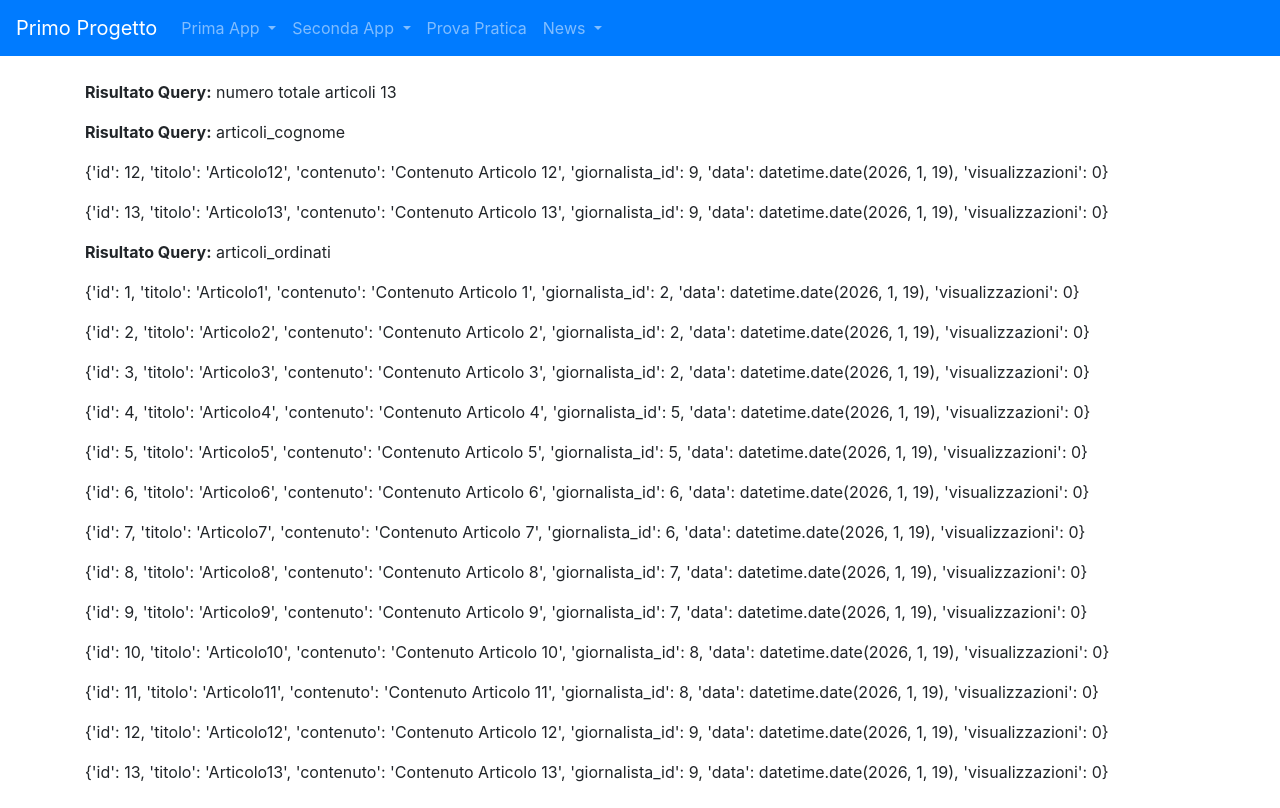
After one commit to IlMorgoz/primo_progetto, a Django app: page /news/query_base in a window 1280 px wide. The commit adds this page. Run offline with Django 5.2, Linux system fonts and the light colour scheme; data comes from the database, SQL or seed files in the repository.

Commit message:
commit generico

```diff
--- /dev/null
+++ b/news/templates/news/query.html
@@ -0,0 +1,15 @@
+{% extends 'base.html' %}
+{%block title%}
+Esempio di query
+{%endblock title%}
+{%block content%}
+    {% for foo in risultati_no_ciclo.values %}
+        <p><strong>Risultato Query:</strong> {{foo.0}} {{foo.1}}</p>
+    {% endfor %}
+    {% for foo in risultati_ciclo.values %}
+        <p><strong>Risultato Query:</strong> {{foo.0}}
+        {% for foo2 in foo.1.values %}
+            <p>{{foo2}}</p>
+        {% endfor %}
+    {% endfor %}
+{%endblock content%}
--- a/news/urls.py
+++ b/news/urls.py
@@ -1,5 +1,6 @@
 from django.urls import path
-from .views import home, articoloDetailView, listaArticoli
+from .views import home, articoloDetailView, listaArticoli, queryBase
+
 app_name = 'news'
 urlpatterns = [
     path("", home, name="home"),
@@ -7,4 +8,5 @@ urlpatterns = [
     path("/lista_articoli", listaArticoli, name="lista_articoli"),
 
     path("/lista_articoli/<int:pk>", listaArticoli, name="lista_articoli"),
+    path("/query_base",queryBase, name="query_base"),
 ]
--- a/news/views.py
+++ b/news/views.py
@@ -1,3 +1,4 @@
+import datetime
 from django.shortcuts import render, get_object_or_404
 from.models import Articolo, Giornalista
 # Create your views here.
@@ -43,3 +44,67 @@ def listaArticoli(request, pk=None):
     context = {'articoli': articoli,
                'valore_default': valore_default,}
     return render(request,'lista_articoli.html', context)
+
+def queryBase (request):
+    #1. Tutti gli articoli scritti da giornalisti di un certo cognome:
+    articoli_cognome = Articolo.objects.filter(giornalista__cognome='Pitony')
+    #2. Totale
+    numero_totale_articoli = Articolo.objects.count()
+    #3.Contare il numero di articoli scritti da un giornalista specifico:
+    giornalista_1 = Giornalista.objects.get( id = 2 )
+    numero_articoli_giornalista_1 = Articolo.objects.filter(giornalista=giornalista_1).count()
+    #4.Ordinare gli articoli per numero di visualizzazioni in ordine decrescente:
+    articoli_ordinati = Articolo.objects.order_by('-visualizzazioni')
+    #5.tutti gli articoli che non hanno visualizzazioni:
+    articoli_senza_visualizzazioni = Articolo.objects.filter(visualizzazioni=0)
+    #6.articolo più visualizzato
+    articolo_piu_visualizzato = Articolo.objects.order_by('-visualizzazioni').first()
+    #7.Tutti i giornalisti nati dopo una certa data:
+    giornalisti_data = Giornalista.objects.filter(anno_di_nascita__gt = datetime.date(1990, 1, 1))
+    #8.tutti gli articoli pubblicati in una data specifica:
+    articoli_del_giorno = Articolo.objects.filter(data=datetime.date(2023, 1, 1))
+    #9.tutti gli articoli pubblicati in un intervallo di date
+    articoli_periodo = Articolo.objects.filter(data__range=(datetime.date(2023, 1, 1), datetime.date(2023, 12, 31)))
+    #10.gli articoli scritti da giornalisti nati prima del 1980:
+    giornalisti_nati = Giornalista.objects.filter(anno_di_nascita__lt=datetime.date (1980, 1, 1))
+    articoli_giornalisti = Articolo.objects.filter(giornalista__in=giornalisti_nati)
+    # 11.il giornalista più giovane:
+    giornalista_giovane= Giornalista.objects.order_by('anno_di_nascita').first()
+    # 12.il giornalista più anziano:
+    giornalista_anziano=Giornalista.objects.order_by('-anno_di_nascita').first()
+    # 13. gli ultimi 5 articoli pubblicati:
+    ultimi=Articolo.objects.order_by('-data')[:5]
+    # 14. tutti gli articoli con un certo numero minimo di visualizzazioni:
+    articoli_minime_visualizzazioni=Articolo.objects.filter(visualizzazioni__gte=100)
+    # 15. tutti gli articoli che contengono una certa parola nel titolo:
+    articoli_parola=Articolo.objects.filter(titolo__icontains='importante')
+    # Creare il dizionario context
+    context = {'risultati_no_ciclo':
+                   {
+                    'numero totale articoli': ('numero totale articoli',numero_totale_articoli),
+                    },
+               'risultati_ciclo':
+                   {
+                       'articoli_cognome': ("articoli_cognome", articoli_cognome),
+                    'articoli_ordinati': ('articoli_ordinati', articoli_ordinati),
+                    }
+    }
+    return render(request, 'news/query.html', context)
+
+
+# {'articoli_cognome': ("articoli_cognome", articoli_cognome),
+#                     'numero totale articoli': ('numero totale articoli', numero_totale_articoli),
+#                     'numero_articoli_giornalista_1': numero_articoli_giornalista_1,
+#                     'articoli_ordinati': ('articoli_ordinati', articoli_ordinati),
+#                     'articoli_senza_visualizzazioni': articoli_senza_visualizzazioni,
+#                     'articolo_piu_visualizzato': articolo_piu_visualizzato,
+#                     'giornalisti_nati': giornalisti_nati,
+#                     'giornalista_giovane': giornalista_giovane,
+#                     'giornalista_anziano': giornalista_anziano,
+#                     'giornalisti_data': giornalisti_data,
+#                     'articoli_del_giorno': articoli_del_giorno,
+#                     'articoli_periodo': articoli_periodo,
+#                     'articoli_giornalisti': articoli_giornalisti,
+#                     'ultimi': ultimi,
+#                     'articoli_minime_visualizzazioni': articoli_minime_visualizzazioni,
+#                     'articoli_parola': articoli_parola, }
--- a/templates/base.html
+++ b/templates/base.html
@@ -58,6 +58,7 @@
                         <ul style="list-style-type: none;">
                             <li><a href="{% url 'news:home'%}">Homepage</a></li>
                             <li><a href="{% url 'news:lista_articoli' 1%}">Read More</a></li> <!--1 è un numero a caso, future implementazioni di funzionalità necessarie-->
+                            <li><a href="{% url 'news:query_base'%}">Query</a></li>
                         </ul>
                     </div>
                 </li>
```
